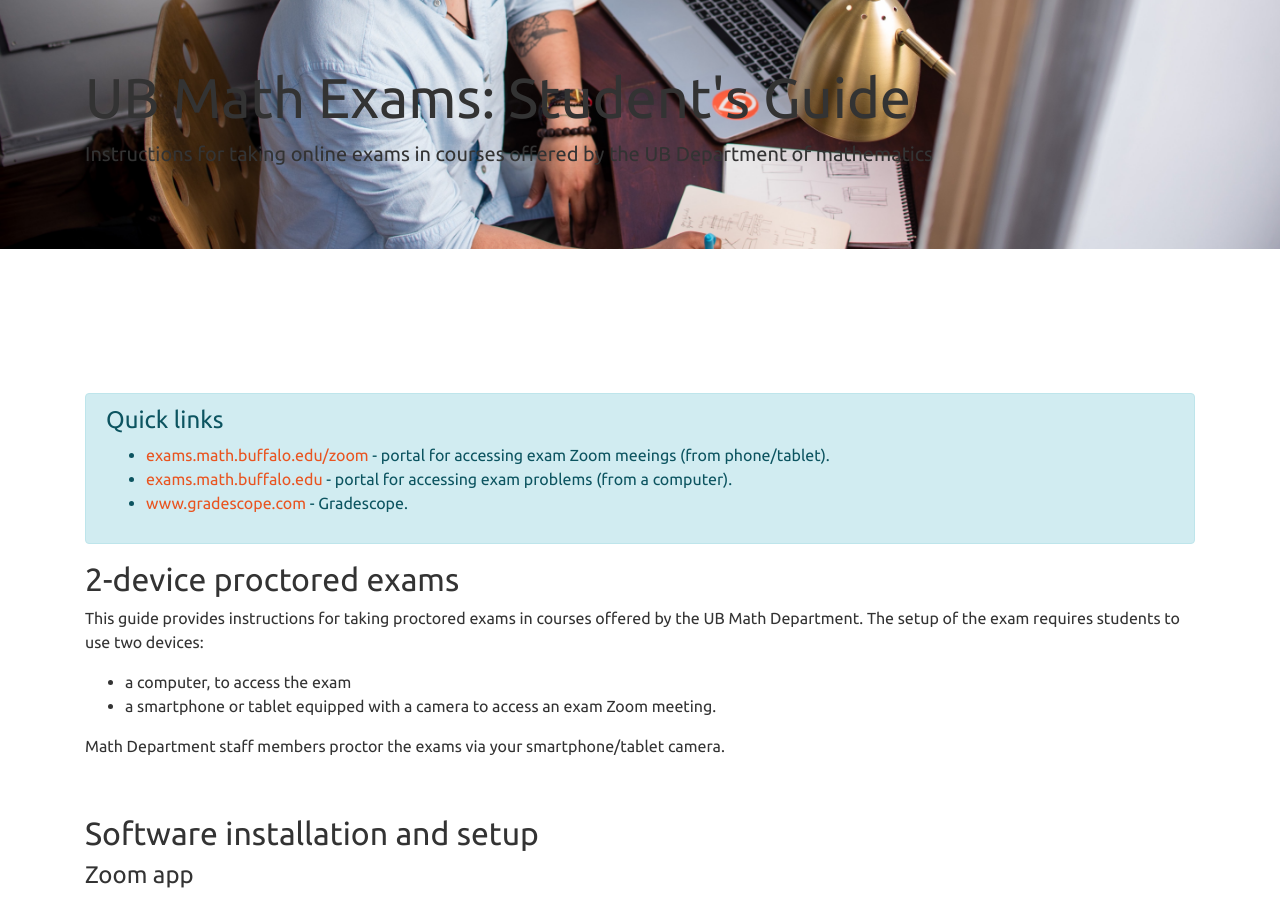
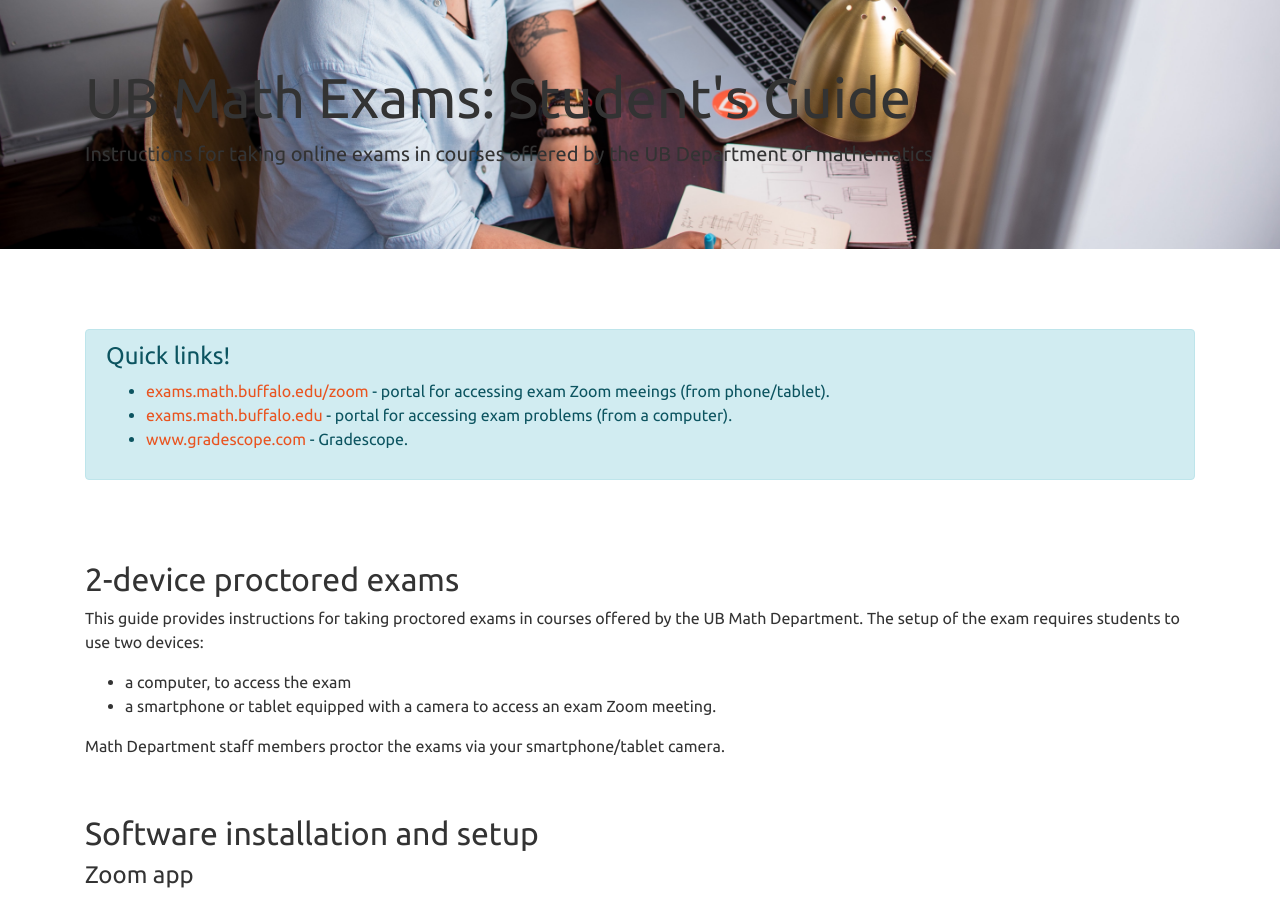
Before and after one commit to ub-math/exam_guides, a Jekyll site: the page built from docs/index.md, in a window 1280 px wide and 900 px high. Built offline with Jekyll 4.4.1, drawn with Linux system fonts in a browser that asks for light colours.

Commit message:
Update index.md

```diff
--- a/docs/index.md
+++ b/docs/index.md
@@ -5,11 +5,8 @@ title: "UB Math Exams: Student's Guide"
 
 
 
-<br/>
-<br/>
-
 <div class="alert alert-dismissible alert-info">
-  <h4 class="alert-heading">Quick links</h4>
+  <h4 class="alert-heading">Quick links!</h4>
   <ul>
   <li> <a href="https://exams.math.buffalo.edu/zoom"> exams.math.buffalo.edu/zoom</a> - portal for accessing exam Zoom meeings (from phone/tablet).</li>
   <li> <a href="https://exams.math.buffalo.edu"> exams.math.buffalo.edu</a> - portal for accessing exam problems (from a computer).</li>
@@ -17,6 +14,8 @@ title: "UB Math Exams: Student's Guide"
   </ul>
 </div>
 
+<br/>
+<br/>
 
 ## 2-device proctored exams
 
```
